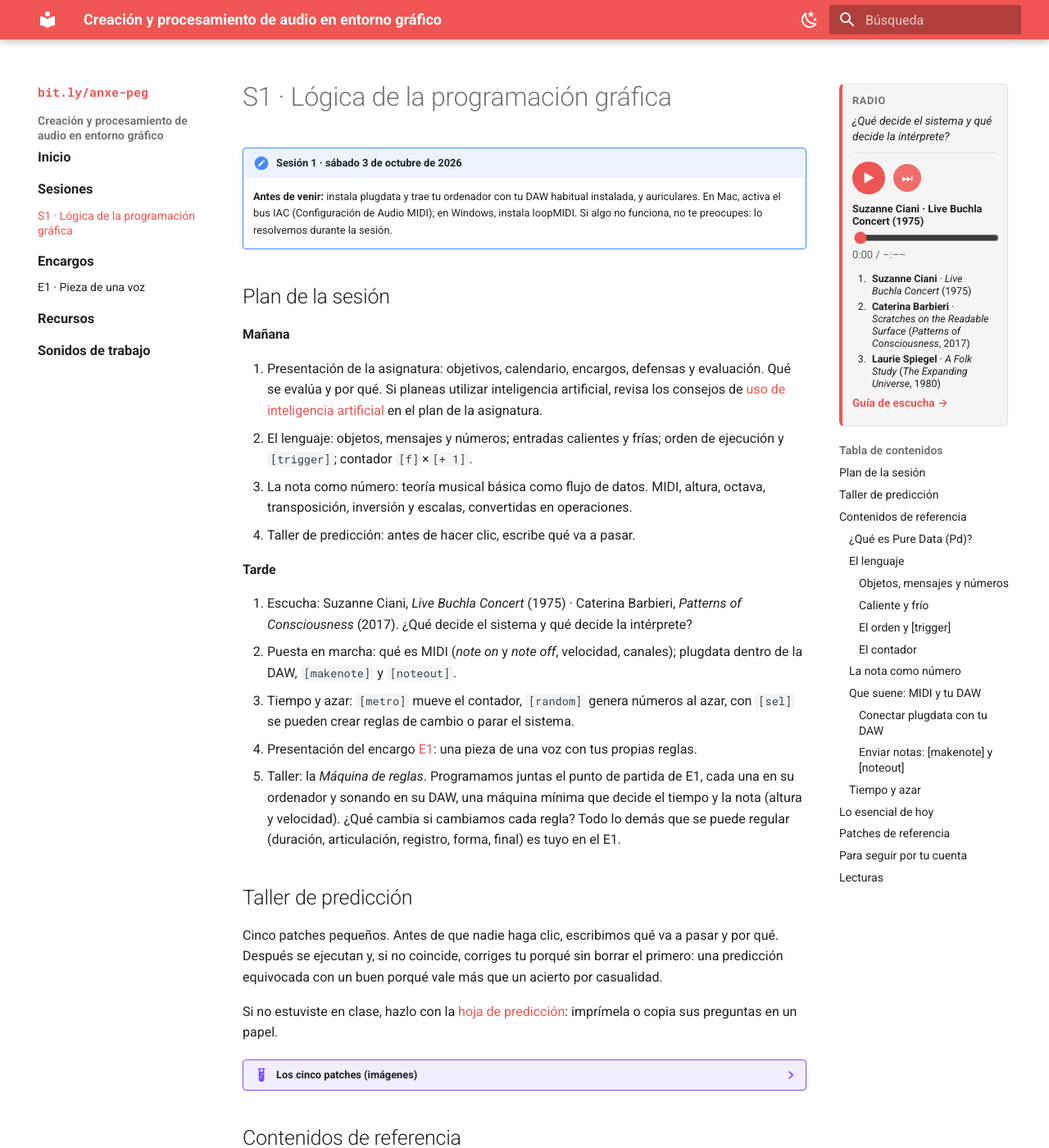
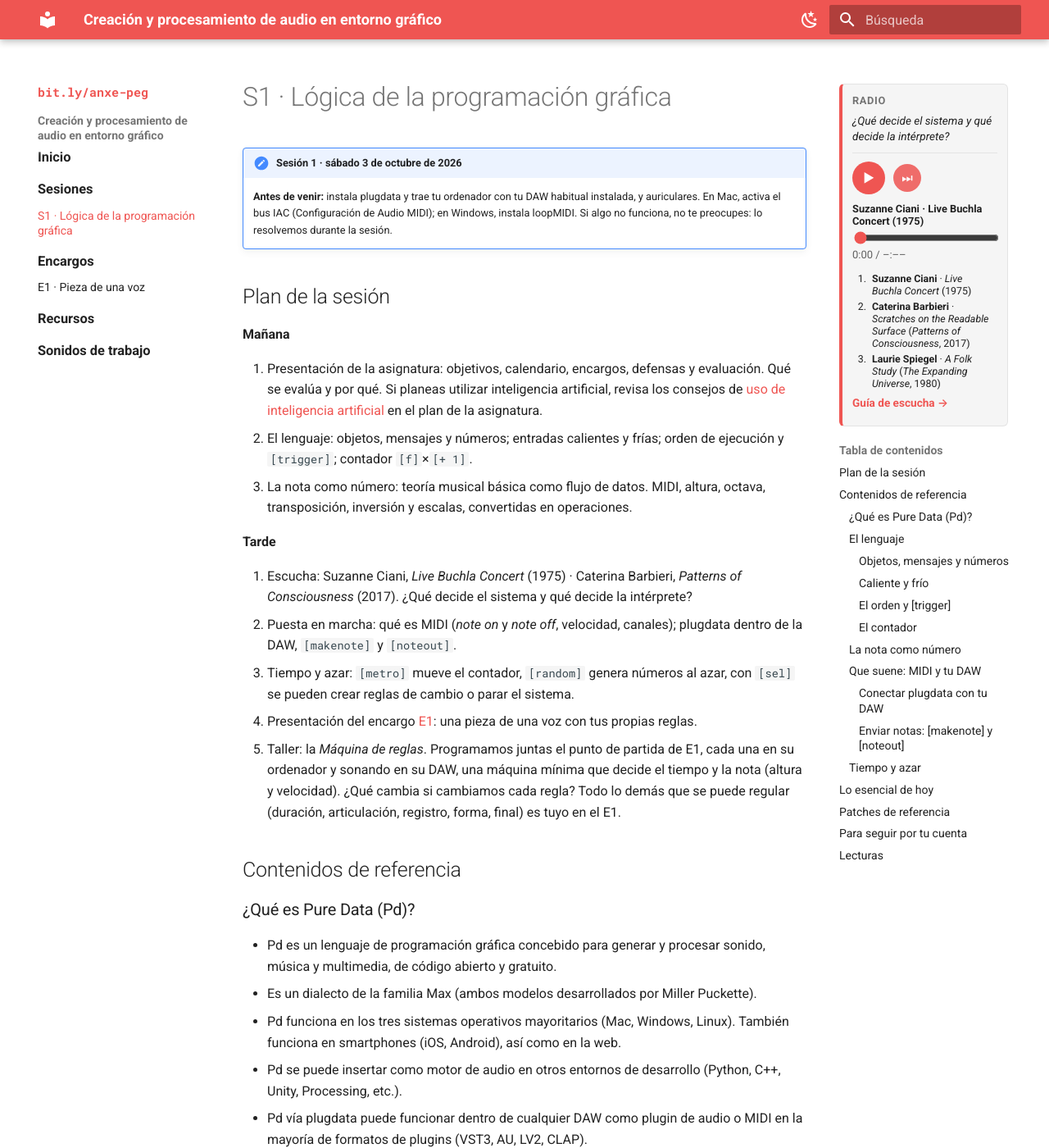
Before and after one commit to anxefaraldo/peg-curso, an MkDocs documentation site: the page built from docs/sesiones/s1.md, in a window 1280 px wide and 1400 px high. Shown: the whole window at 82% size. Built offline with MkDocs 1.6.1 and Material for MkDocs 9.7.7, drawn with Linux system fonts in a browser that asks for light colours.

Commit message:
Publicación programada 2026-10-03 15:30

```diff
--- a/docs/sesiones/s1.md
+++ b/docs/sesiones/s1.md
@@ -22,7 +22,6 @@
 1. Presentación de la asignatura: objetivos, calendario, encargos, defensas y evaluación. Qué se evalúa y por qué. Si planeas utilizar inteligencia artificial, revisa los consejos de [uso de inteligencia artificial](../index.md#uso-de-inteligencia-artificial) en el plan de la asignatura.
 2. El lenguaje: objetos, mensajes y números; entradas calientes y frías; orden de ejecución y `[trigger]`; contador `[f]`×`[+ 1]`.
 3. La nota como número: teoría musical básica como flujo de datos. MIDI, altura, octava, transposición, inversión y escalas, convertidas en operaciones.
-4. Taller de predicción: antes de hacer clic, escribe qué va a pasar.
 
 **Tarde**
 
@@ -31,35 +30,6 @@
 3. Tiempo y azar: `[metro]` mueve el contador, `[random]` genera números al azar, con `[sel]` se pueden crear reglas de cambio o parar el sistema.
 4. Presentación del encargo [E1](../encargos/e1.md): una pieza de una voz con tus propias reglas.
 5. Taller: la *Máquina de reglas*. Programamos juntas el punto de partida de E1, cada una en su ordenador y sonando en su DAW, una máquina mínima que decide el tiempo y la nota (altura y velocidad). ¿Qué cambia si cambiamos cada regla? Todo lo demás que se puede regular (duración, articulación, registro, forma, final) es tuyo en el E1.
-
-## Taller de predicción
-
-Cinco patches pequeños. Antes de que nadie haga clic, escribimos qué va a pasar y por qué. Después se ejecutan y, si no coincide, corriges tu porqué sin borrar el primero: una predicción equivocada con un buen porqué vale más que un acierto por casualidad.
-
-Si no estuviste en clase, hazlo con la [hoja de predicción](img/s1/prediccion/hoja-prediccion-s1.pdf): imprímela o copia sus preguntas en un papel.
-
-??? example "Los cinco patches (imágenes)"
-    **01 · derecha-izquierda**
-
-    ![01 · derecha-izquierda](img/s1/prediccion/01-derecha-izquierda.png)
-
-    **02 · caliente-fría**
-
-    ![02 · caliente-fría](img/s1/prediccion/02-caliente-fria.png)
-
-    **03 · contador**
-
-    ![03 · contador](img/s1/prediccion/03-contador.png)
-
-    **04 · sel**
-
-    ![04 · sel](img/s1/prediccion/04-sel.png)
-
-    **05 · trigger frente a fan-out**
-
-    ![05 · trigger frente a fan-out](img/s1/prediccion/05-trigger-vs-fanout.png)
-
-
 
 ## Contenidos de referencia
 
```
Also changed, not shown: docs/sesiones/img/s1/prediccion/01-derecha-izquierda.png (deleted), docs/sesiones/img/s1/prediccion/02-caliente-fria.png (deleted), docs/sesiones/img/s1/prediccion/03-contador.png (deleted), docs/sesiones/img/s1/prediccion/04-sel.png (deleted), docs/sesiones/img/s1/prediccion/05-trigger-vs-fanout.png (deleted), 1 other file.
